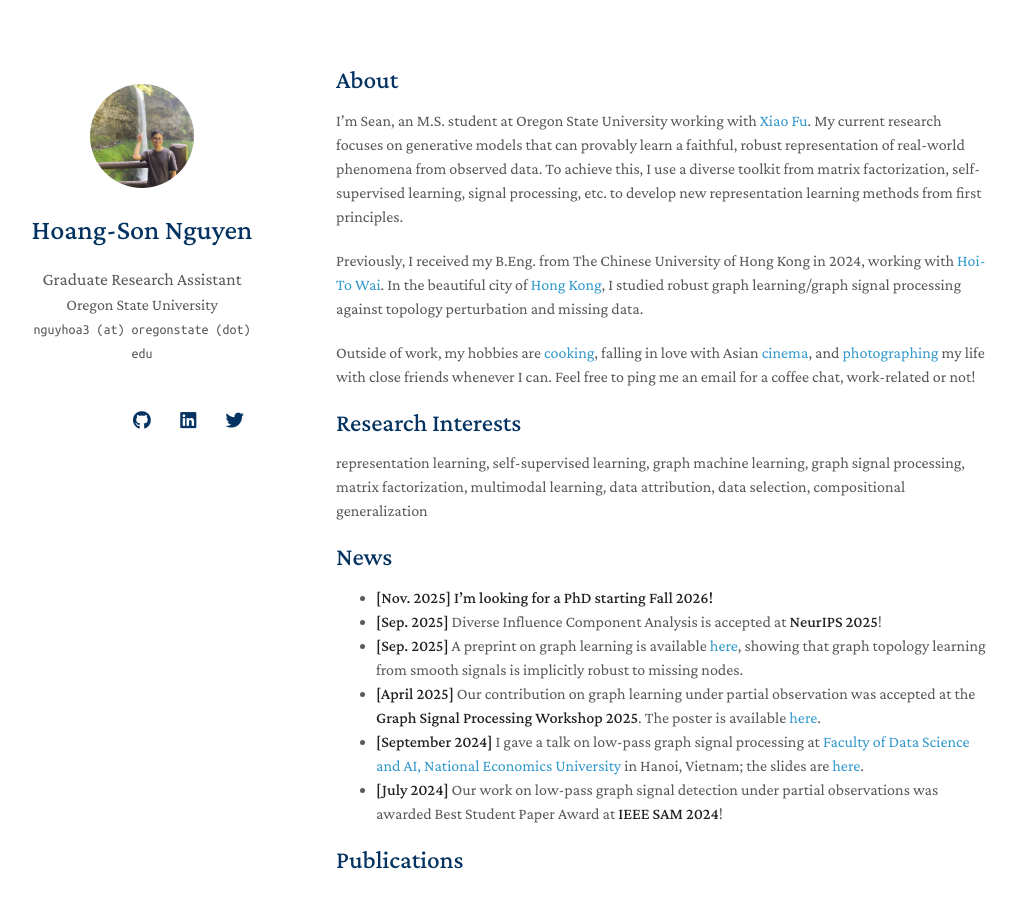
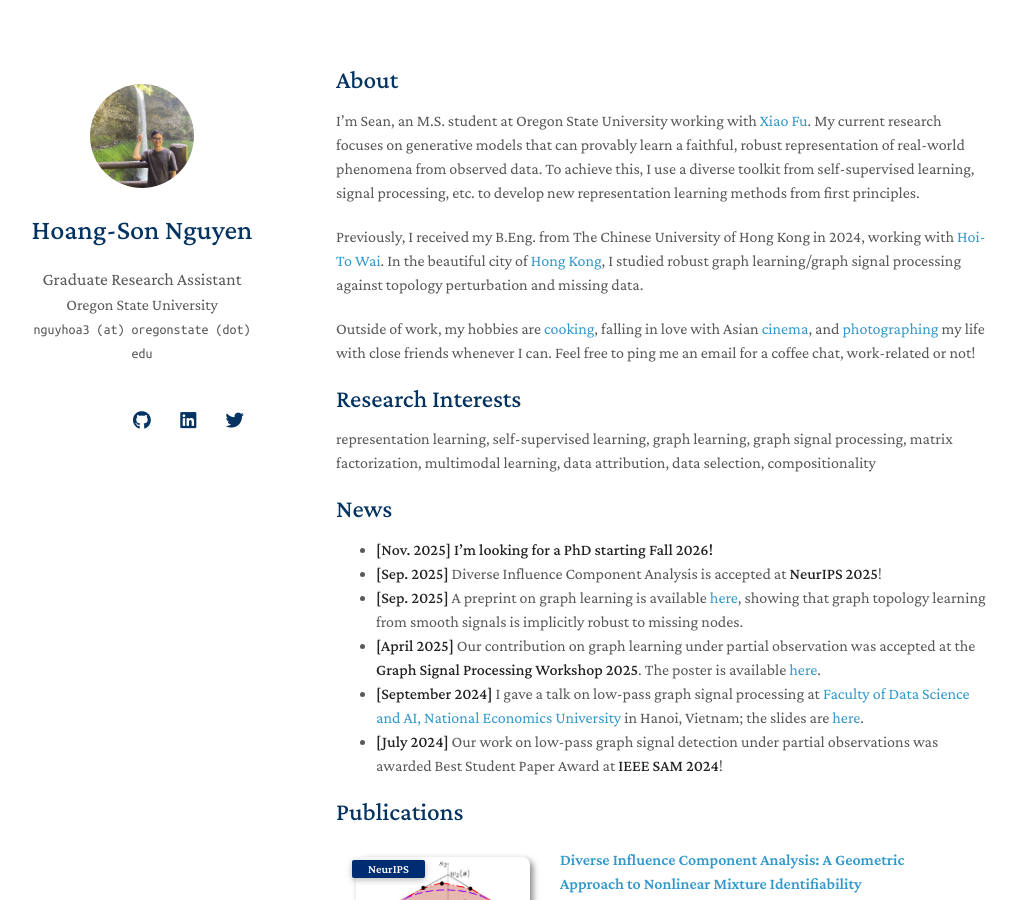
Before and after one commit to hsnguyen24/hsnguyen24.github.io, a Jekyll site: the page built from index.md, in a window 1280 px wide and 900 px high. Shown: the whole window, without its empty margins (134-1151 px from the left). Built offline with Jekyll 4.4.1, drawn with Linux system fonts in a browser that asks for light colours; nearby versions of some CDN libraries; a style sheet for code colours, icons or effects is not loaded; our own code applies the rules of GitHub Pages for plain Markdown files.

Commit message:
Update index.md

```diff
--- a/index.md
+++ b/index.md
@@ -4,14 +4,14 @@ layout: homepage
 
 ## About
 
-I'm Sean, an M.S. student at Oregon State University working with [Xiao Fu](https://web.engr.oregonstate.edu/~fuxia). My current research focuses on generative models that can provably learn a faithful, robust representation of real-world phenomena from observed data. To achieve this, I use a diverse toolkit from matrix factorization, self-supervised learning, signal processing, etc. to develop new representation learning methods from first principles.
+I'm Sean, an M.S. student at Oregon State University working with [Xiao Fu](https://web.engr.oregonstate.edu/~fuxia). My current research focuses on generative models that can provably learn a faithful, robust representation of real-world phenomena from observed data. To achieve this, I use a diverse toolkit from self-supervised learning, signal processing, etc. to develop new representation learning methods from first principles.
 
 Previously, I received my B.Eng. from The Chinese University of Hong Kong in 2024, working with [Hoi-To Wai](https://www1.se.cuhk.edu.hk/~htwai). In the beautiful city of [Hong Kong](https://www.youtube.com/@BreathArtHongKongCityWalk), I studied robust graph learning/graph signal processing against topology perturbation and missing data.
 
 Outside of work, my hobbies are [cooking](https://cookpad.com/vn/nguoi-su-dung/18474087/), falling in love with Asian [cinema](https://letterboxd.com/notseanthesheep/), and [photographing](https://www.flickr.com/photos/portlandprince25/) my life with close friends whenever I can. Feel free to ping me an email for a coffee chat, work-related or not!
 
 ## Research Interests
-representation learning, self-supervised learning, graph machine learning, graph signal processing, matrix factorization, multimodal learning, data attribution, data selection, compositional generalization
+representation learning, self-supervised learning, graph learning, graph signal processing, matrix factorization, multimodal learning, data attribution, data selection, compositionality
 
 ## News
 - **[Nov. 2025]** **I'm looking for a PhD starting Fall 2026!**
```
